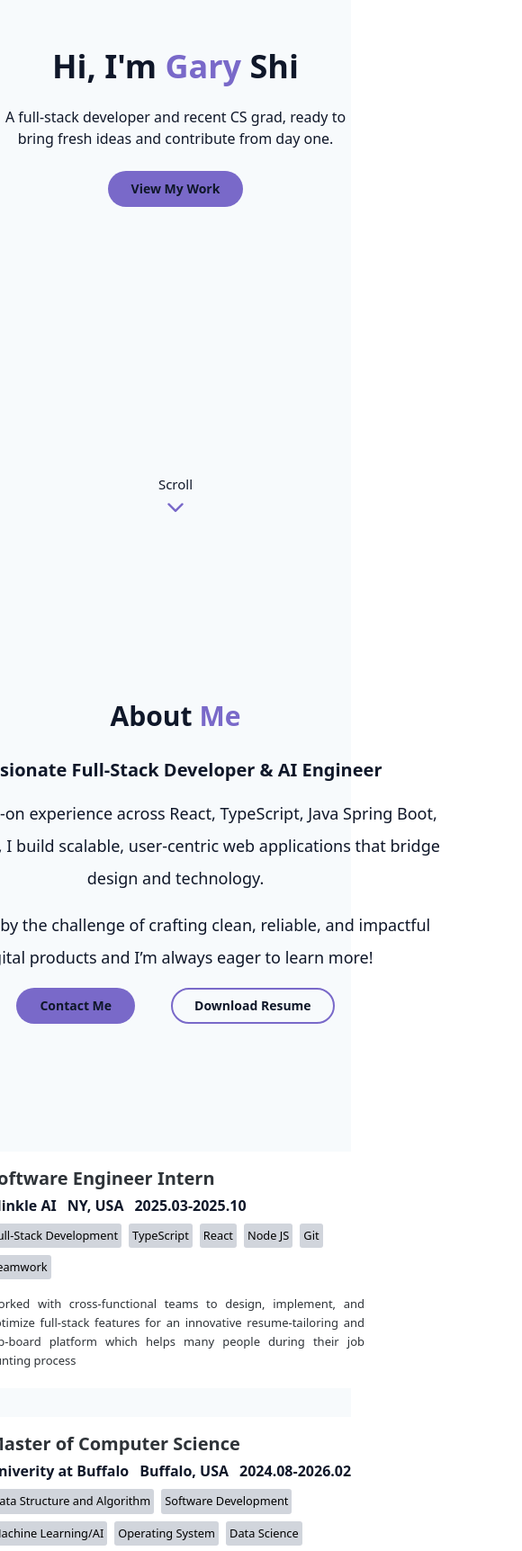
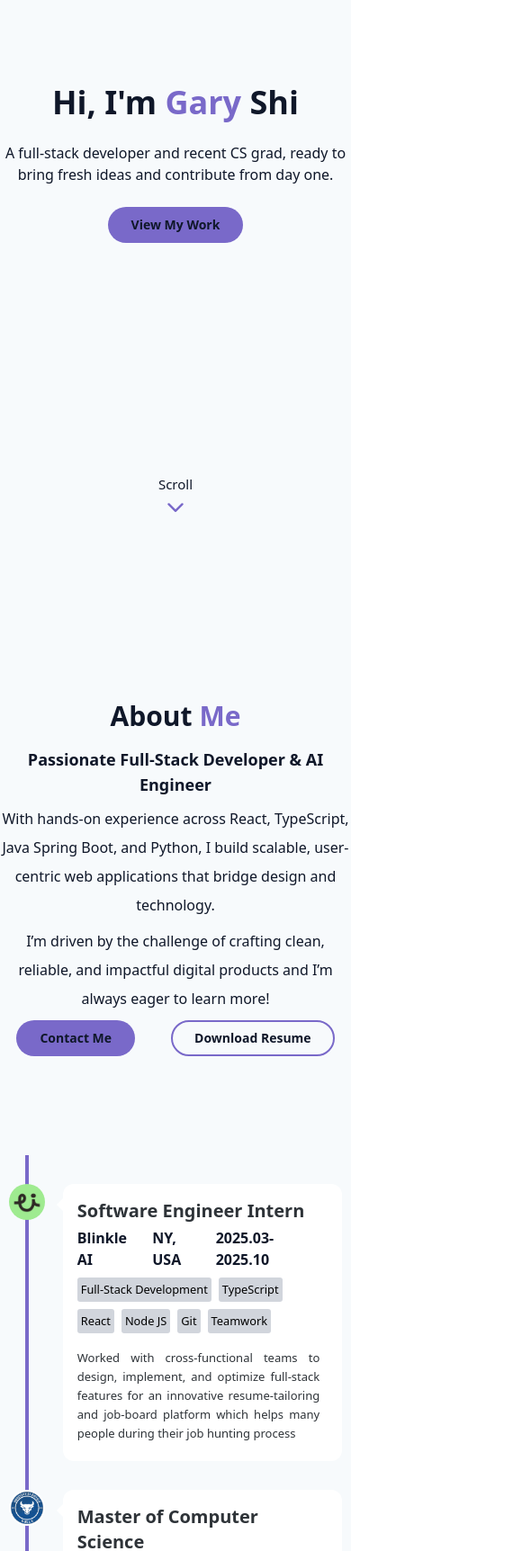
Before and after one commit to montage0921/Portfolio, a React (Vite) app: page / in a window 390 px wide. Shown: the part 250-1974 px from the top of the page at 90% size, 580 px wide, since content can reach past the window. Built offline with nearby package versions, Linux system fonts and the light colour scheme.

Commit message:
add responsive design

```diff
--- a/src/App.tsx
+++ b/src/App.tsx
@@ -22,7 +22,7 @@ function App() {
   }, [setIsDarkMode]);
 
   return (
-    <div className=" min-h-screen bg-[hsl(var(--bg-color))] text-[hsl(var(--main-text-color))]  transition-colors duration-300">
+    <div className="w-full min-h-screen overflow-x-hidden bg-[hsl(var(--bg-color))] text-[hsl(var(--main-text-color))]  transition-colors duration-300">
       <div className="fixed top-0 left-0 w-full z-50">
         <NavBar />
       </div>
--- a/src/components/MeIntro.tsx
+++ b/src/components/MeIntro.tsx
@@ -7,8 +7,8 @@ export default function MeIntro() {
   }
 
   return (
-    <div className="flex-1 flex flex-col gap-4 items-center justify-center text-center max-w-2xl md:max-w-xl leading-loose text-lg">
-      <h3 className="text-xl md:text-2xl text-[var(--navbar-text-color)] font-semibold">
+    <div className="flex-1 flex flex-col gap-2 md:gap-3 items-center justify-center text-center max-w-md md:max-w-xl leading-loose text-md md:text-lg">
+      <h3 className="text-lg md:text-2xl text-[var(--navbar-text-color)] font-semibold">
         Passionate Full-Stack Developer & AI Engineer
       </h3>
       <p>
--- a/src/components/MeTimeLine.tsx
+++ b/src/components/MeTimeLine.tsx
@@ -10,11 +10,10 @@ import timeline from "../data/timeline.json";
 export default function MeTimeLine() {
   return (
     <div
+      className="w-full max-w-[600px] h-[500px] overflow-y-auto"
       style={{
         marginTop: "30px",
-        height: "500px",
-        width: "600px",
-        overflowY: "scroll",
+
         scrollbarWidth: "none" /* Firefox */,
         msOverflowStyle: "none" /* IE/Edge */,
       }}
@@ -22,12 +21,12 @@ export default function MeTimeLine() {
       <VerticalTimeline lineColor="hsl(250 47% 60%)" layout="1-column-left">
         {timeline.map((t) => (
           <VerticalTimelineElement
+            className="w-[100%] md:w-[500px]"
             contentStyle={{
               background: "hsl(var(--card-bg))",
               color: "hsl(var(--card-text))",
               boxShadow: "none",
               borderRadius: "12px",
-              width: "460px",
               paddingBottom: "0px",
               paddingRight: "25px",
             }}
--- a/src/components/ProjectCard.tsx
+++ b/src/components/ProjectCard.tsx
@@ -18,7 +18,7 @@ export default function ProjectCard({
 }) {
   return (
     <div
-      className="group bg-[hsl(var(--card-bg))] rounded-md w-[500px] md:w-[350px] shadow-lg flex flex-col gap-5 overflow-hidden
+      className="group bg-[hsl(var(--card-bg))] rounded-md w-[90%] md:w-[350px] shadow-lg flex flex-col gap-5 overflow-hidden
       transform transition duration-300 ease-out hover:scale-105 hover:shadow-xl"
     >
       {/* Image container */}
--- a/src/components/SkillDisplay.tsx
+++ b/src/components/SkillDisplay.tsx
@@ -12,10 +12,10 @@ export default function SkillDisplay() {
   }
   return (
     <div className="flex flex-col gap-8 items-center w-full ">
-      <ul className="px-5 flex gap-10 text-xl text-[var(--navbar-text-color)]">
+      <ul className="px-5 flex gap-5 md:gap-10 text-lg md:text-xl text-[var(--navbar-text-color)]">
         {tabs.map((t, i) => (
           <li
-            className={`${
+            className={`whitespace-nowrap ${
               selectedTab === t ? "text-[hsl(var(--theme-color))]" : ""
             } hover:cursor-pointer`}
             key={i}
@@ -25,7 +25,7 @@ export default function SkillDisplay() {
           </li>
         ))}
       </ul>
-      <div className="grid grid-cols-2 md:grid-cols-3 gap-5">
+      <div className="grid grid-cols-1 md:grid-cols-2 lg:grid-cols-3 gap-5">
         {selectedTab === "All"
           ? skills.map((s, i) => (
               <SkillCard
--- a/src/sections/Home.tsx
+++ b/src/sections/Home.tsx
@@ -12,7 +12,7 @@ export default function Home() {
   return (
     <div
       id="home"
-      className="min-h-screen flex flex-col justify-between items-center pt-30 md:pt-40 "
+      className="min-h-screen flex flex-col justify-between items-center pt-40 "
     >
       <div className="flex flex-col justify-center items-center gap-6 mt-30">
         {" "}
@@ -26,7 +26,7 @@ export default function Home() {
           Shi
         </motion.h1>
         <motion.p
-          className="text-base md:text-xl max-w-xl text-center"
+          className="text-base max-w-sm md:text-xl md:max-w-xl text-center"
           initial={{ opacity: 0, y: 30 }}
           animate={{ opacity: 1, y: 0 }}
           transition={{ delay: 0.8, duration: 0.8, ease: "easeOut" }}
--- a/src/sections/Journey.tsx
+++ b/src/sections/Journey.tsx
@@ -6,10 +6,10 @@ export default function Journey() {
   return (
     <div
       id="journey"
-      className="min-h-screen flex flex-col items-center gap-7 pt-30"
+      className="min-h-screen flex flex-col items-center gap-4 md:gap-7 pt-30"
     >
       <SectionTitle text="About" coloredText="Me" />
-      <div className="min-w-screen flex flex-col md:flex-row justify-center items-center gap-20">
+      <div className="w-full overflow-x-hidden flex flex-col md:flex-row justify-center items-center gap-20">
         <MeIntro />
         <MeTimeLine />
       </div>
--- a/src/sections/Projects.tsx
+++ b/src/sections/Projects.tsx
@@ -16,7 +16,7 @@ export default function Projects() {
         with attention to detail, performance, and user experience. It is
         updated constantly.
       </p>
-      <div className="grid px-20 grid-cols-1 md:grid-cols-3 gap-8">
+      <div className="flex flex-col items-center md:px-20 md:grid md:grid-cols-3 gap-8">
         {project.map((p) => (
           <ProjectCard projectInfo={p} />
         ))}
```
